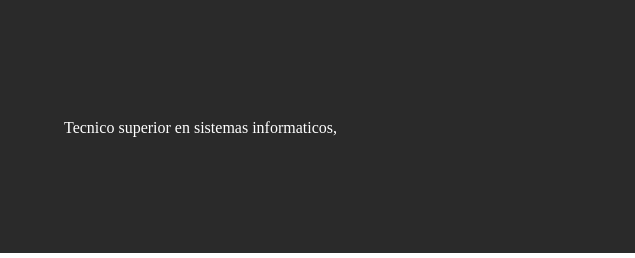
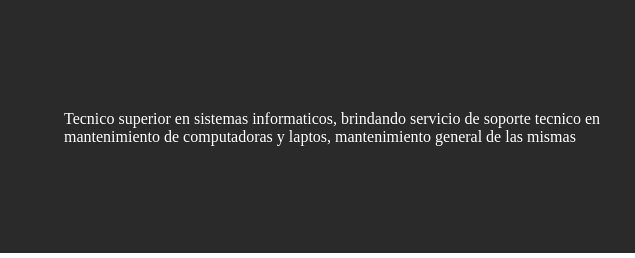
Before and after one commit to thravid/Proyecto11.github.io, a plain HTML site: page index.html in a window 1280 px wide. Shown: the part 541-799 px from the top of the page, 0-635 px from the left. Drawn offline with Linux system fonts and the light colour scheme; files whose address does not match are found by name.

Commit message:
Update index.html

```diff
--- a/index.html
+++ b/index.html
@@ -22,7 +22,7 @@
         <div id="main">
             <div id="InformacionContenido">
                 <h1>David <span>Tonconi Yupanqui</span></h1>
-                <p>Tecnico superior en sistemas informaticos,  </p>
+                <p>Tecnico superior en sistemas informaticos, brindando servicio de soporte tecnico en mantenimiento de computadoras y laptos, mantenimiento general de las mismas   </p>
             </div>
             <img src="D:\adventista\internet\proyecto\Proyecto11.github.io\.git\imagenes\1.png" alt="">
 
```
